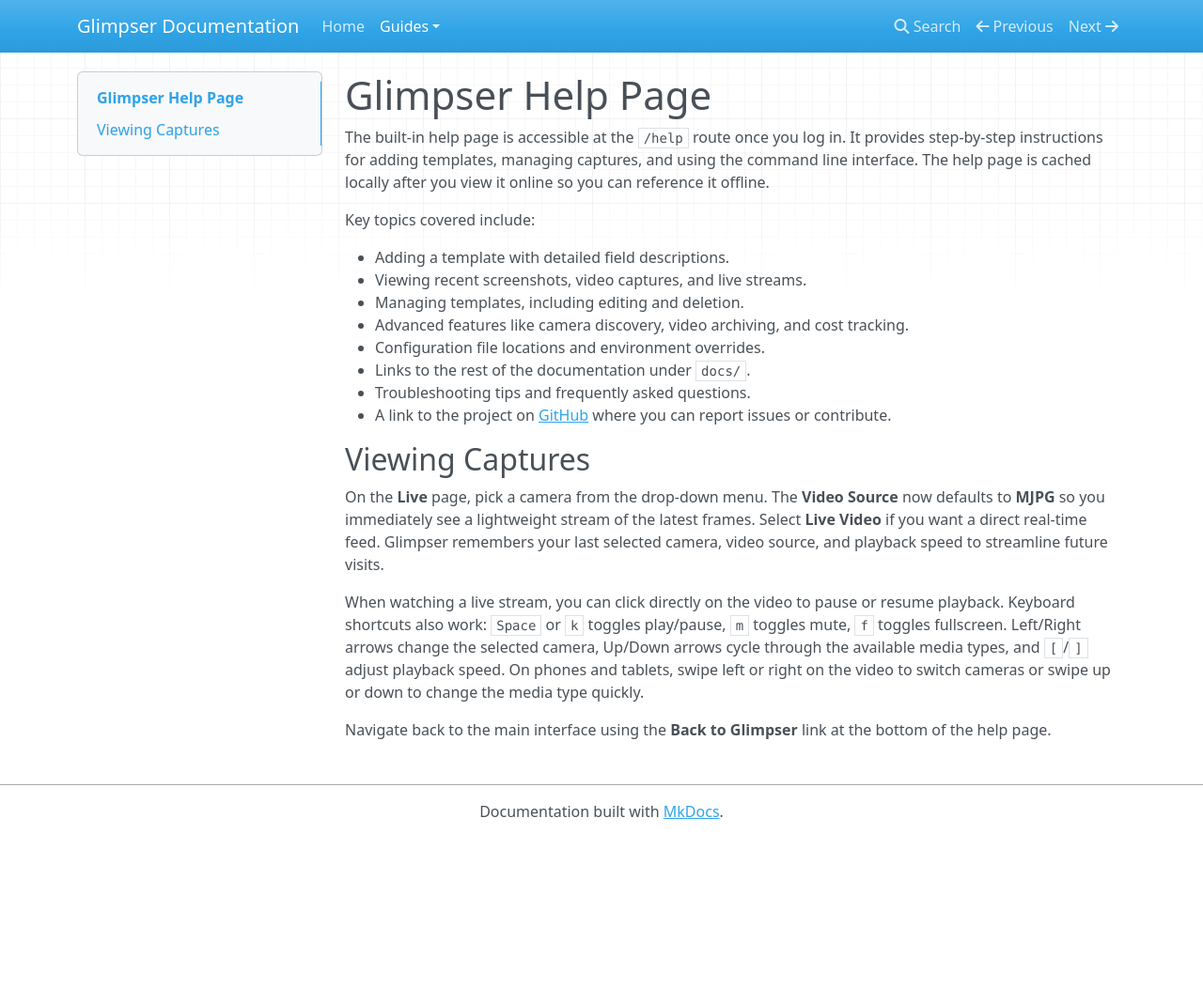
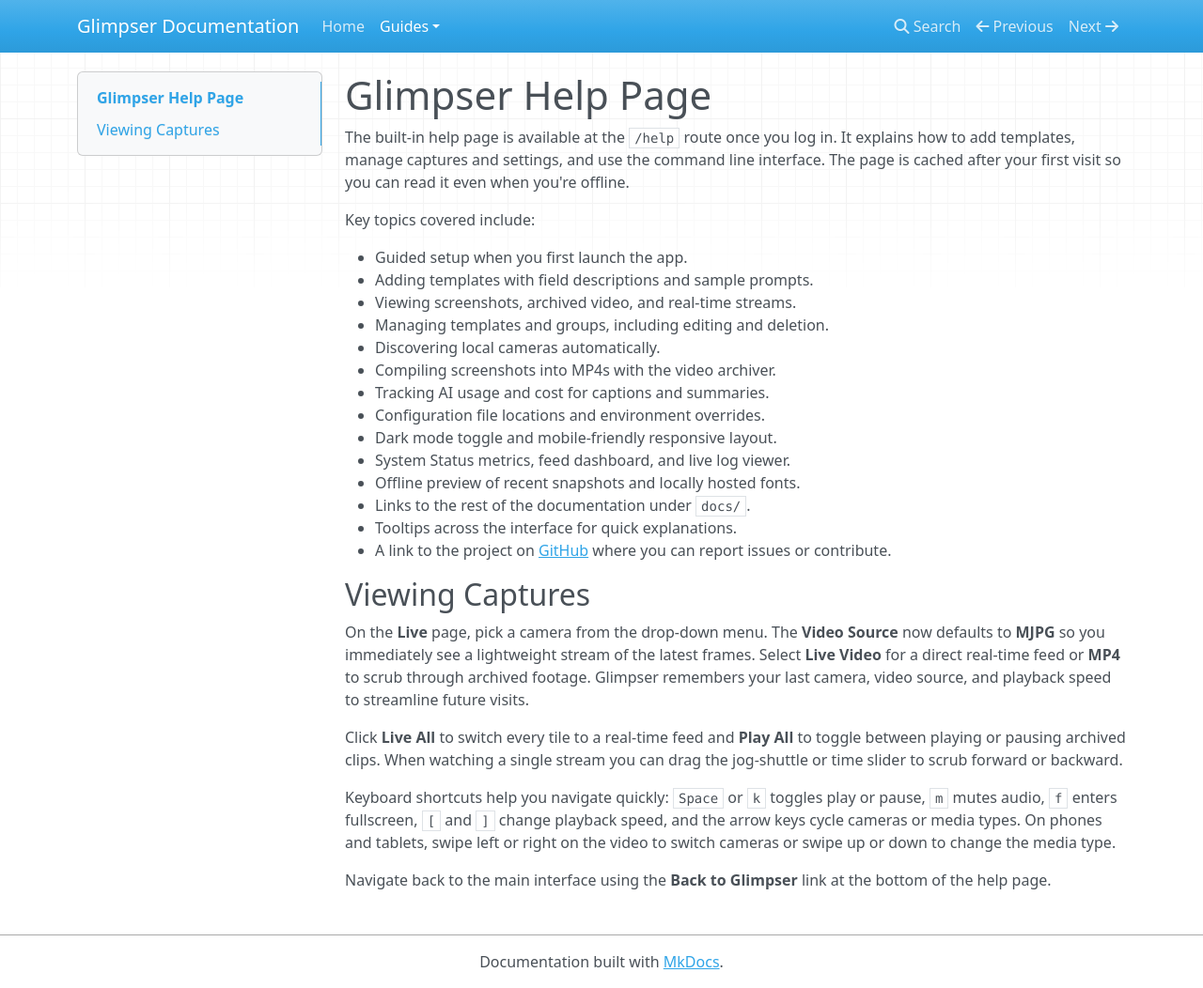
Before and after one commit to KristopherKubicki/glimpser, an MkDocs documentation site: the page built from docs/help_page.md, in a window 1280 px wide and 1052 px high. Shown: the whole window at 94% size. Built offline with MkDocs 1.6.1, drawn with Linux system fonts in a browser that asks for light colours; nearby versions of some CDN libraries.

Commit message:
docs: expand help page content

```diff
--- a/docs/help_page.md
+++ b/docs/help_page.md
@@ -1,32 +1,30 @@
 # Glimpser Help Page
 
-The built-in help page is accessible at the `/help` route once you log in.
-It provides step-by-step instructions for adding templates, managing
-captures, and using the command line interface. The help page is cached
-locally after you view it online so you can reference it offline.
+The built-in help page is available at the `/help` route once you log in. It explains how to add templates, manage captures and settings, and use the command line interface. The page is cached after your first visit so you can read it even when you're offline.
 
 Key topics covered include:
 
-- Adding a template with detailed field descriptions.
-- Viewing recent screenshots, video captures, and live streams.
-- Managing templates, including editing and deletion.
-- Advanced features like camera discovery, video archiving, and cost tracking.
+- Guided setup when you first launch the app.
+- Adding templates with field descriptions and sample prompts.
+- Viewing screenshots, archived video, and real-time streams.
+- Managing templates and groups, including editing and deletion.
+- Discovering local cameras automatically.
+- Compiling screenshots into MP4s with the video archiver.
+- Tracking AI usage and cost for captions and summaries.
 - Configuration file locations and environment overrides.
+- Dark mode toggle and mobile-friendly responsive layout.
+- System Status metrics, feed dashboard, and live log viewer.
+- Offline preview of recent snapshots and locally hosted fonts.
 - Links to the rest of the documentation under `docs/`.
-- Troubleshooting tips and frequently asked questions.
-- A link to the project on [GitHub](https://github.com/KristopherKubicki/glimpser) where you can
-  report issues or contribute.
+- Tooltips across the interface for quick explanations.
+- A link to the project on [GitHub](https://github.com/KristopherKubicki/glimpser) where you can report issues or contribute.
 
 ## Viewing Captures
 
-On the **Live** page, pick a camera from the drop-down menu. The **Video Source** now defaults to **MJPG** so you immediately see a lightweight stream of the latest frames. Select **Live Video** if you want a direct real-time feed. Glimpser remembers your last selected camera, video source, and playback speed to streamline future visits.
+On the **Live** page, pick a camera from the drop-down menu. The **Video Source** now defaults to **MJPG** so you immediately see a lightweight stream of the latest frames. Select **Live Video** for a direct real-time feed or **MP4** to scrub through archived footage. Glimpser remembers your last camera, video source, and playback speed to streamline future visits.
 
-When watching a live stream, you can click directly on the video to pause or resume playback. Keyboard shortcuts also work:
-`Space` or `k` toggles play/pause, `m` toggles mute, `f` toggles fullscreen.
-Left/Right arrows change the selected camera, Up/Down arrows cycle through the
-available media types, and `[`/`]` adjust playback speed. On phones and tablets,
-swipe left or right on the video to switch cameras or swipe up or down to change
-the media type quickly.
+Click **Live All** to switch every tile to a real-time feed and **Play All** to toggle between playing or pausing archived clips. When watching a single stream you can drag the jog‑shuttle or time slider to scrub forward or backward.
 
-Navigate back to the main interface using the **Back to Glimpser** link at the
-bottom of the help page.
+Keyboard shortcuts help you navigate quickly: `Space` or `k` toggles play or pause, `m` mutes audio, `f` enters fullscreen, `[` and `]` change playback speed, and the arrow keys cycle cameras or media types. On phones and tablets, swipe left or right on the video to switch cameras or swipe up or down to change the media type.
+
+Navigate back to the main interface using the **Back to Glimpser** link at the bottom of the help page.
```
